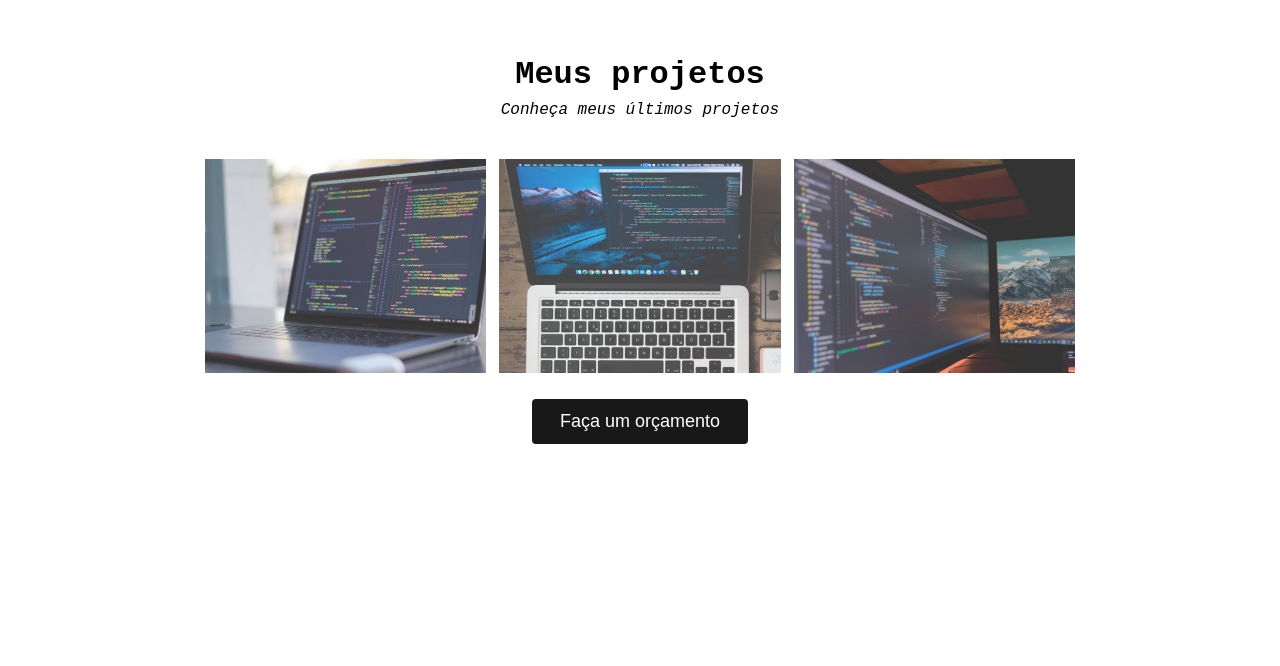
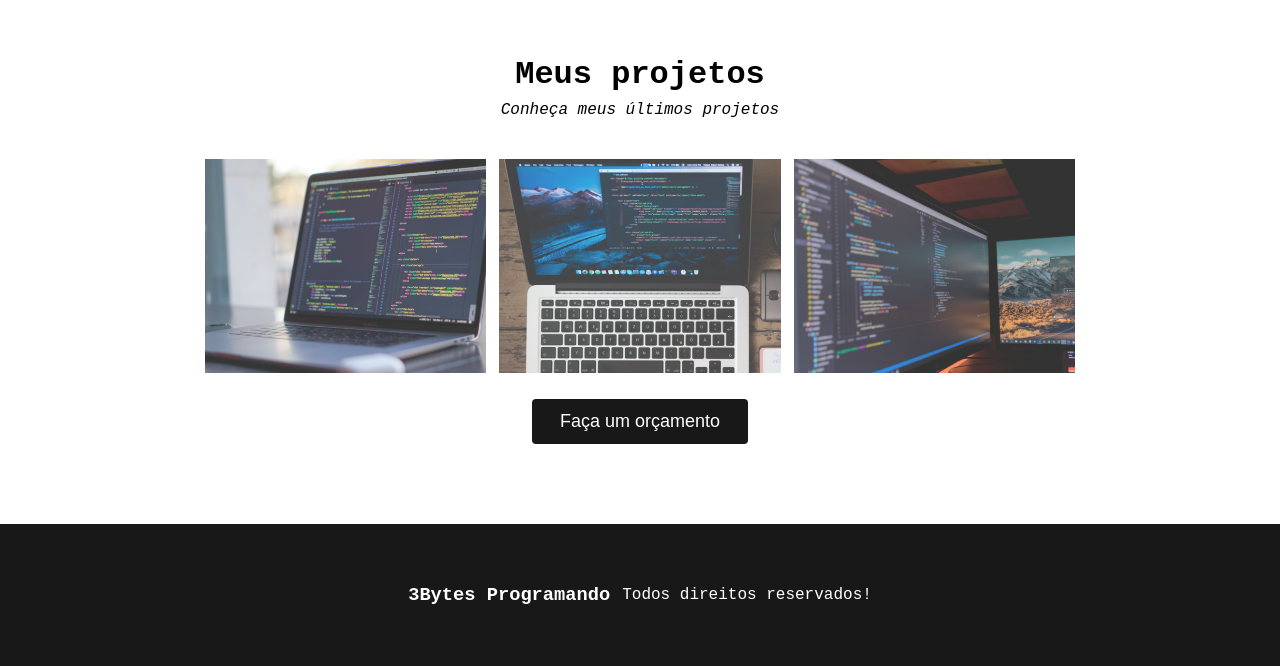
Before and after one commit to HenriquePST/3Bytes, a plain HTML site: page Index.html in a window 1280 px wide. Shown: the part 1429-2095 px from the top of the page. Before the commit the page ends 1953 px from the top, so only its background shows below. Drawn offline with Linux system fonts and the light colour scheme.

Commit message:
criando rodape

```diff
--- a/Index.html
+++ b/Index.html
@@ -3,7 +3,7 @@
   <head>
     <meta charset="UTF-8" />
     <meta name="viewport" content="width=device-width, initial-scale=1.0" />
-    <title>Meu Portfolio</title>
+    <title>3Bytes Programando</title>
     <link rel="stylesheet" href="style.css" />
   </head>
   <body>
@@ -67,5 +67,15 @@
       </section>
       <!-- FIM PROJETOS -->
 
+        <!-- INICIO RODAPE -->
+  <footer>
+    <h3>
+      <a href="#">3Bytes Programando </a>
+    </h3>
+    <p>Todos direitos reservados!</p>
+  </footer>
+  <!-- FIM RODAPE -->
+
+
   </body>
 </html>
--- a/style.css
+++ b/style.css
@@ -158,3 +158,23 @@ body {
     cursor: pointer;
   }
   /* FIM PROJECTS */
+  /* INICIO RODAPE */
+footer{
+  width: 100%;
+  background-color: #181818;
+  padding: 60px 0;
+  display: flex;
+  justify-content: center;
+  align-items: center;
+  color: #FFFFFF;
+}
+
+footer a {
+  text-decoration: none;
+  color: #FFFFFF;
+}
+
+footer p {
+  margin-left: 12px;
+}
+/* FIM RODAPE */
```
